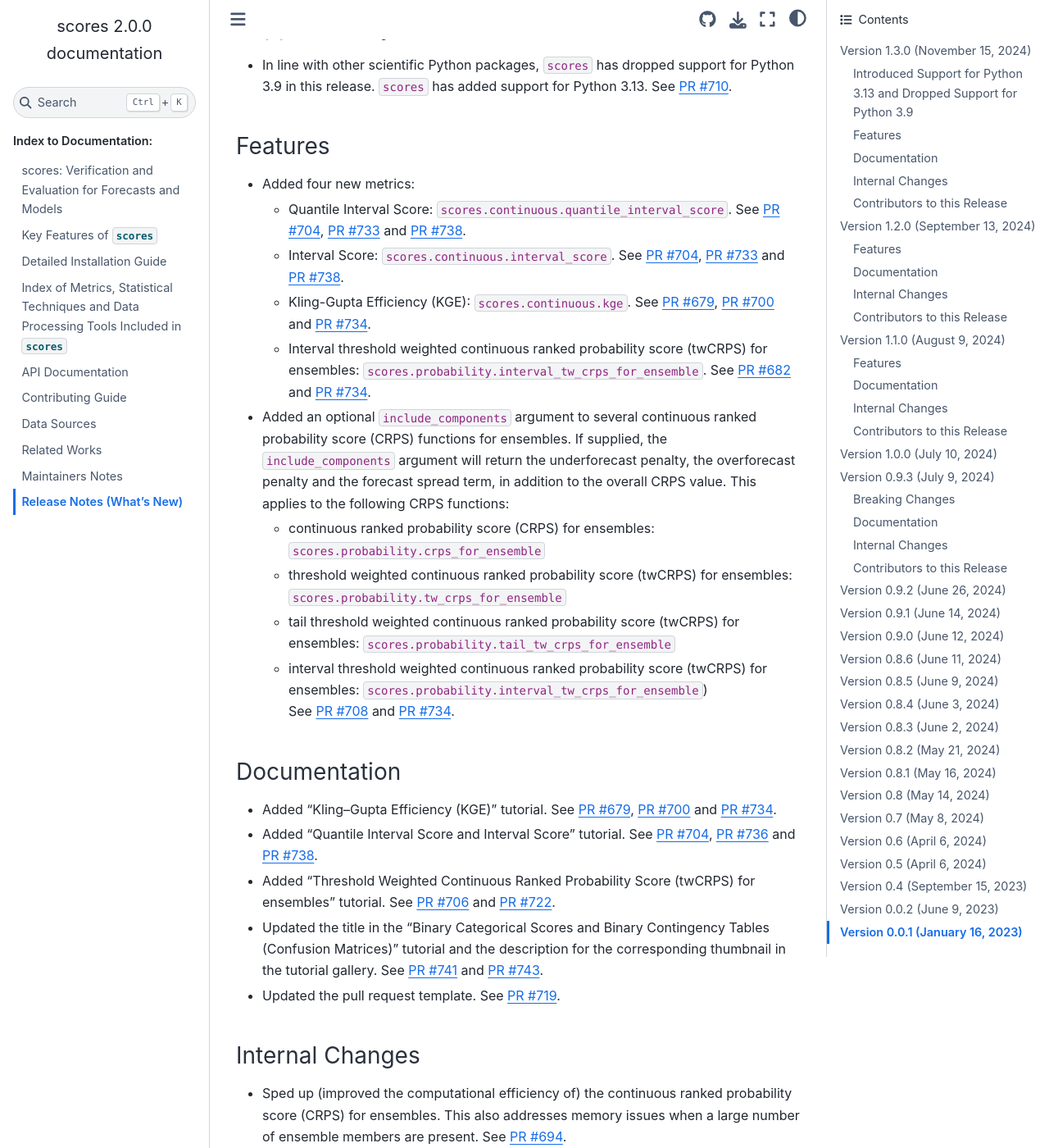
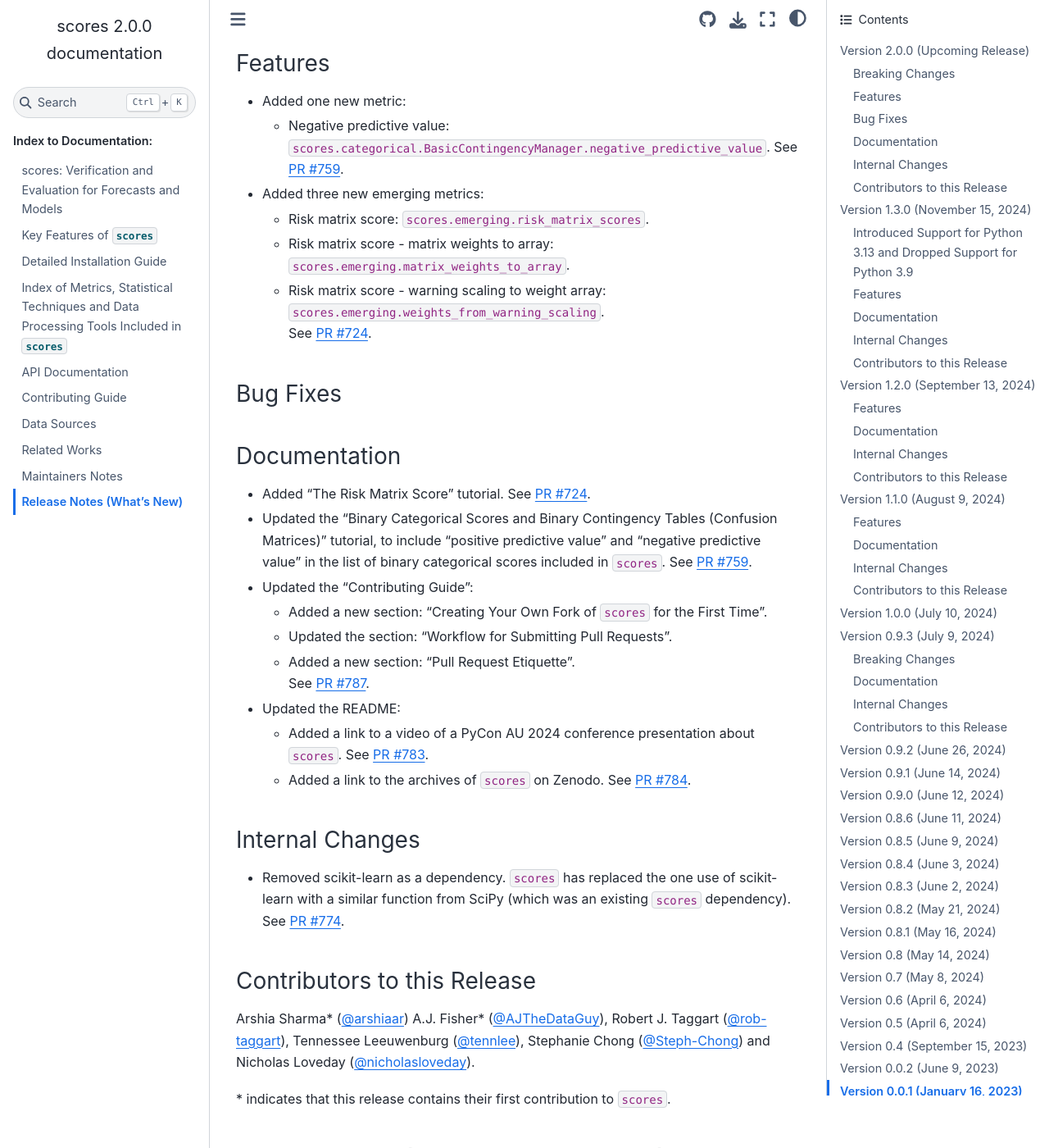
Before and after one commit to nci/scores, a Sphinx documentation site: the page built from docs/release_notes.md, in a window 1280 px wide and 1400 px high, scrolled down 328 px. Shown: the whole window at 82% size. Built offline with Sphinx 7.4.7 and the Sphinx Book theme 1.1.4, drawn with Linux system fonts in a browser that asks for light colours; pages that are not in the unit, such as notebooks, are missing from menus; some of the changed text lies outside the part shown.

Commit message:
Update release notes for 27 Nov to 2 Dec

```diff
--- a/docs/release_notes.md
+++ b/docs/release_notes.md
@@ -1,4 +1,47 @@
 # Release Notes (What's New)
+
+## Version 2.0.0 (Upcoming Release)
+
+For a list of all changes in this release, see the [full changelog](https://github.com/nci/scores/compare/1.3.0...develop). Below are the changes we think users may wish to be aware of.
+
+### Breaking Changes
+
+### Features
+
+- Added one new metric:
+	- Negative predictive value: `scores.categorical.BasicContingencyManager.negative_predictive_value`. See [PR #759](https://github.com/nci/scores/pull/759).
+- Added three new emerging metrics:
+	- Risk matrix score: `scores.emerging.risk_matrix_scores`.
+	- Risk matrix score - matrix weights to array: `scores.emerging.matrix_weights_to_array`.
+	- Risk matrix score - warning scaling to weight array: `scores.emerging.weights_from_warning_scaling`.
+	See [PR #724](https://github.com/nci/scores/pull/724).
+
+### Bug Fixes
+
+### Documentation
+
+- Added "The Risk Matrix Score" tutorial. See [PR #724](https://github.com/nci/scores/pull/724).
+- Updated the "Binary Categorical Scores and Binary Contingency Tables (Confusion Matrices)"
+tutorial, to include "positive predictive value" and "negative predictive value" in the list of binary categorical scores included in `scores`. See [PR #759](https://github.com/nci/scores/pull/759).
+- Updated the “Contributing Guide”:
+	- Added a new section: "Creating Your Own Fork of `scores` for the First Time".
+	- Updated the section: "Workflow for Submitting Pull Requests".
+	- Added a new section: "Pull Request Etiquette".
+	See [PR #787](https://github.com/nci/scores/pull/787).
+- Updated the README:
+	- Added a link to a video of a PyCon AU 2024 conference presentation about `scores`. See [PR #783](https://github.com/nci/scores/pull/783).
+	- Added a link to the archives of `scores` on Zenodo. See [PR #784](https://github.com/nci/scores/pull/784).
+
+### Internal Changes
+
+- Removed scikit-learn as a dependency. `scores` has replaced the one use of scikit-learn with a similar function from SciPy (which was an existing `scores` dependency). See [PR #774](https://github.com/nci/scores/pull/774).
+
+### Contributors to this Release
+
+Arshia Sharma* ([@arshiaar](https://github.com/arshiaar)) A.J. Fisher* ([@AJTheDataGuy](https://github.com/AJTheDataGuy)), Robert J. Taggart ([@rob-taggart](https://github.com/rob-taggart)), Tennessee Leeuwenburg ([@tennlee](https://github.com/tennlee)), Stephanie Chong ([@Steph-Chong](https://github.com/Steph-Chong)) and
+Nicholas Loveday ([@nicholasloveday](https://github.com/nicholasloveday)).
+
+\* indicates that this release contains their first contribution to `scores`.
 
 ## Version 1.3.0 (November 15, 2024)
 
```
